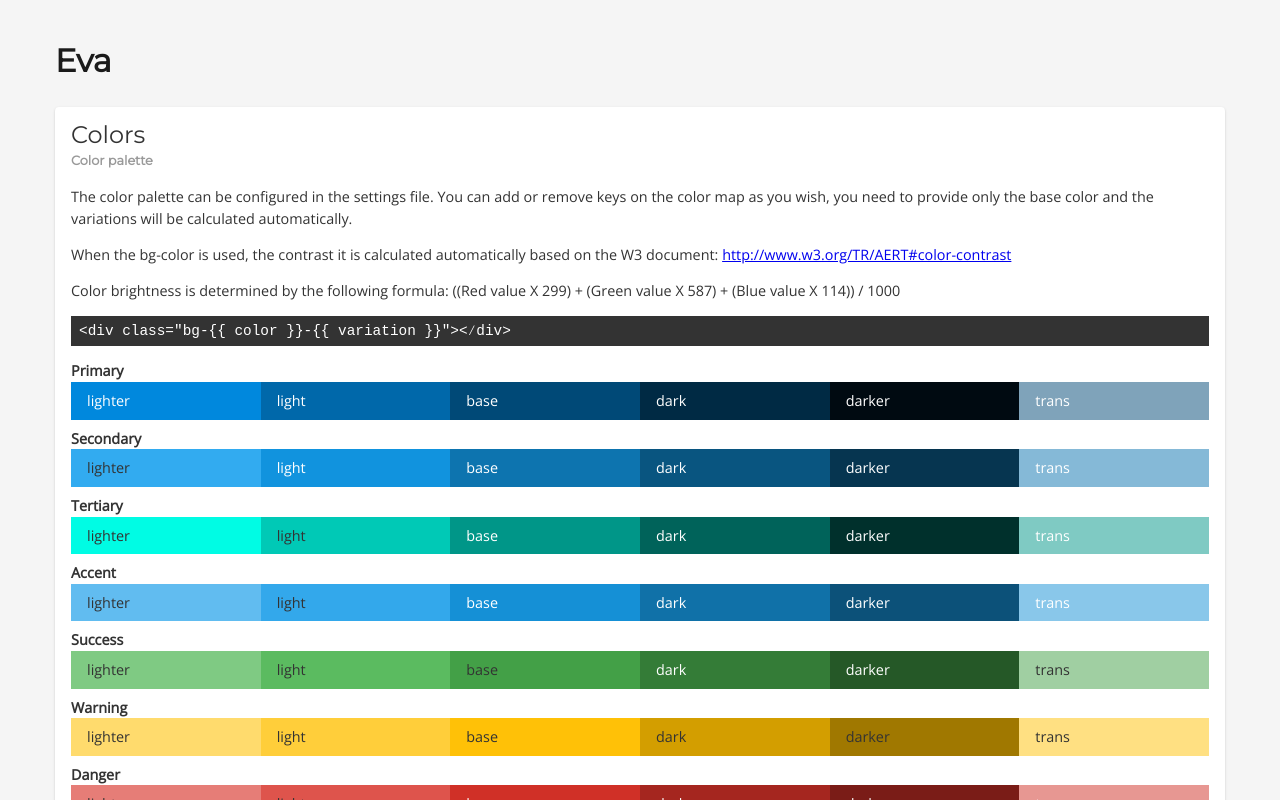
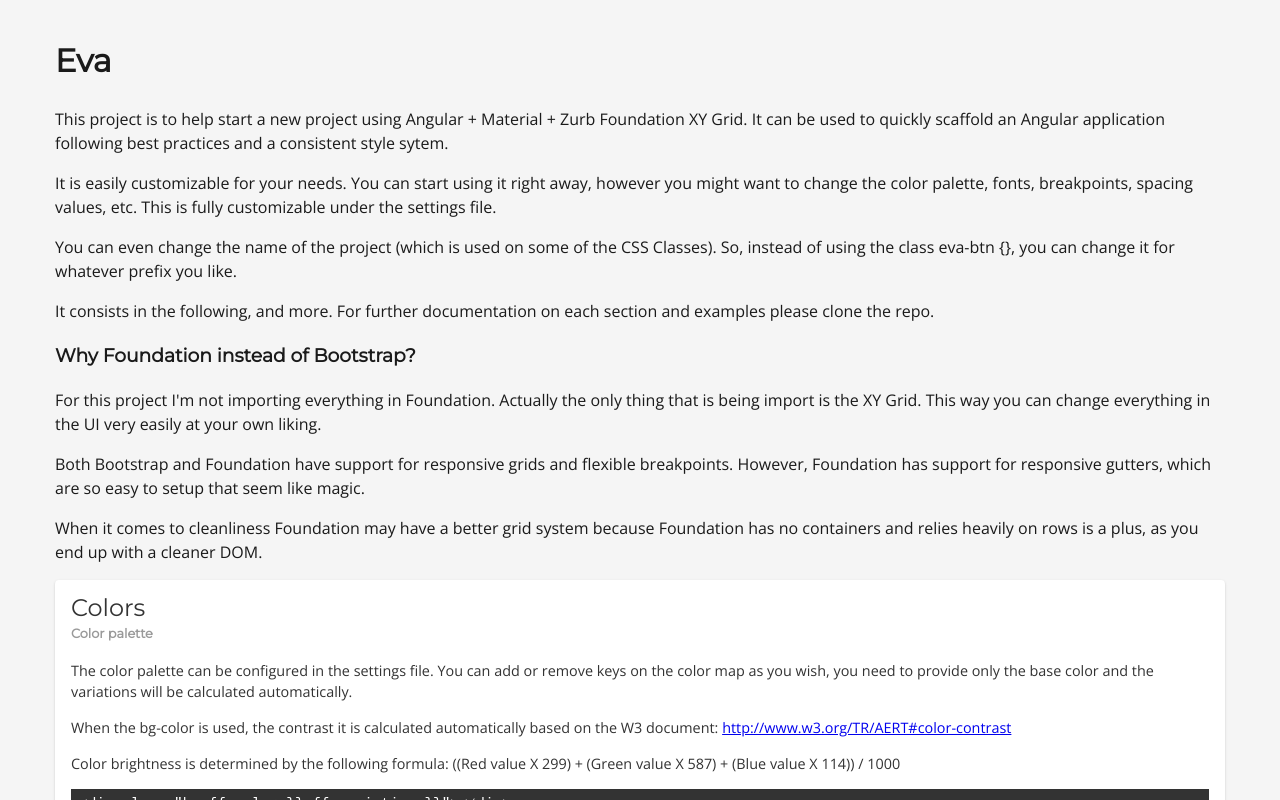
Before and after one commit to Mariopdel94/angular-starter, an Angular app: page / in a window 1280 px wide. Shown: the top 800 px of the page. Built offline with nearby package versions, Linux system fonts and the light colour scheme.

Commit message:
Added introduction. Added buddy to readme.

```diff
--- a/src/app/pages/styleguide/styleguide.component.html
+++ b/src/app/pages/styleguide/styleguide.component.html
@@ -2,6 +2,42 @@
   <div class="grid-container">
     <div class="padding-y">
       <h1>Eva</h1>
+      <p>
+        This project is to help start a new project using Angular + Material +
+        Zurb Foundation XY Grid. It can be used to quickly scaffold an Angular
+        application following best practices and a consistent style sytem.
+      </p>
+      <p>
+        It is easily customizable for your needs. You can start using it right
+        away, however you might want to change the color palette, fonts,
+        breakpoints, spacing values, etc. This is fully customizable under the
+        settings file.
+      </p>
+      <p>
+        You can even change the name of the project (which is used on some of
+        the CSS Classes). So, instead of using the class eva-btn &#123;&#125;,
+        you can change it for whatever prefix you like.
+      </p>
+      <p>
+        It consists in the following, and more. For further documentation on
+        each section and examples please clone the repo.
+      </p>
+      <h3>Why Foundation instead of Bootstrap?</h3>
+      <p>
+        For this project I'm not importing everything in Foundation. Actually
+        the only thing that is being import is the XY Grid. This way you can
+        change everything in the UI very easily at your own liking.
+      </p>
+      <p>
+        Both Bootstrap and Foundation have support for responsive grids and
+        flexible breakpoints. However, Foundation has support for responsive
+        gutters, which are so easy to setup that seem like magic.
+      </p>
+      <p>
+        When it comes to cleanliness Foundation may have a better grid system
+        because Foundation has no containers and relies heavily on rows is a
+        plus, as you end up with a cleaner DOM.
+      </p>
       <div class="card margin-y">
         <div class="card-title">
           Colors
```
Also changed, not shown: 1 other file (tests, documents, lock files or other folders).
